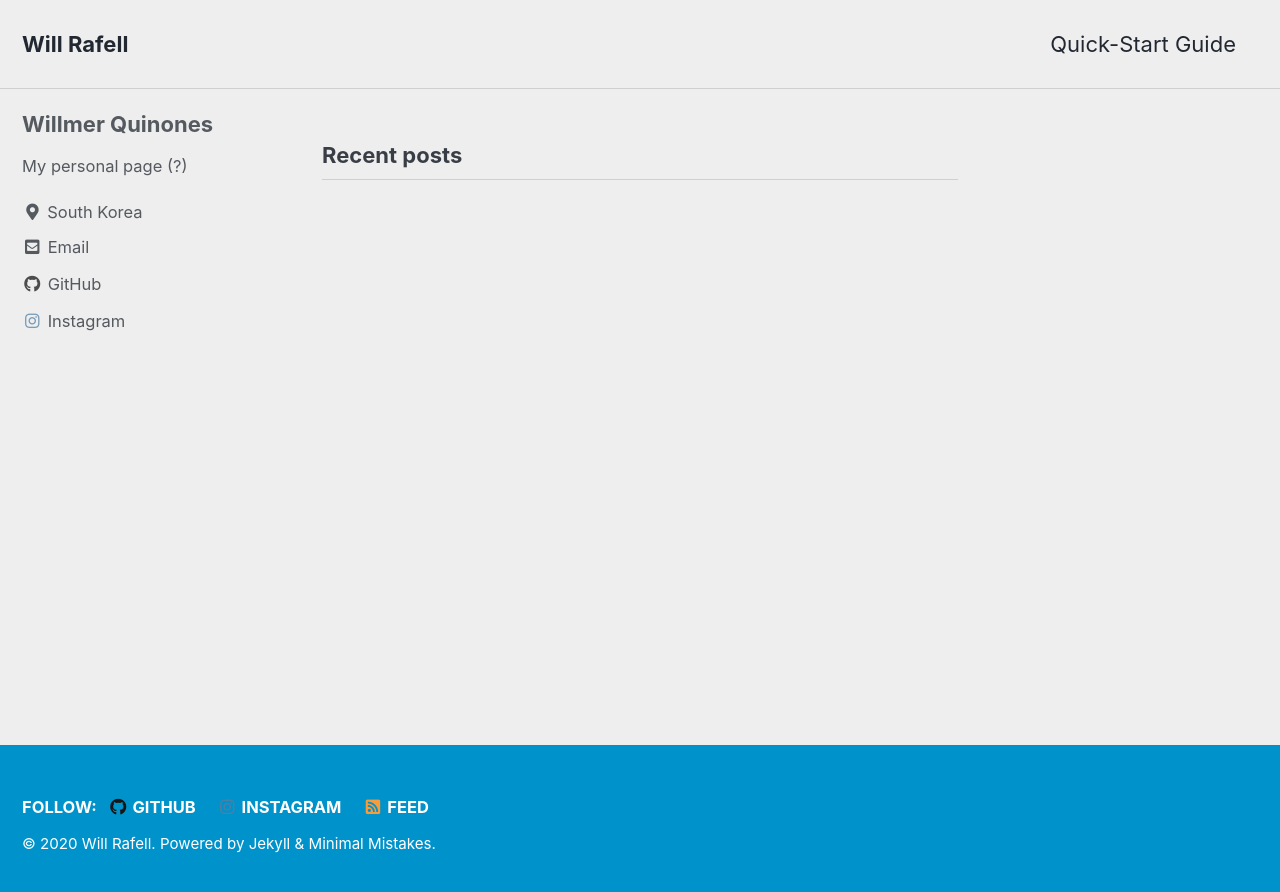
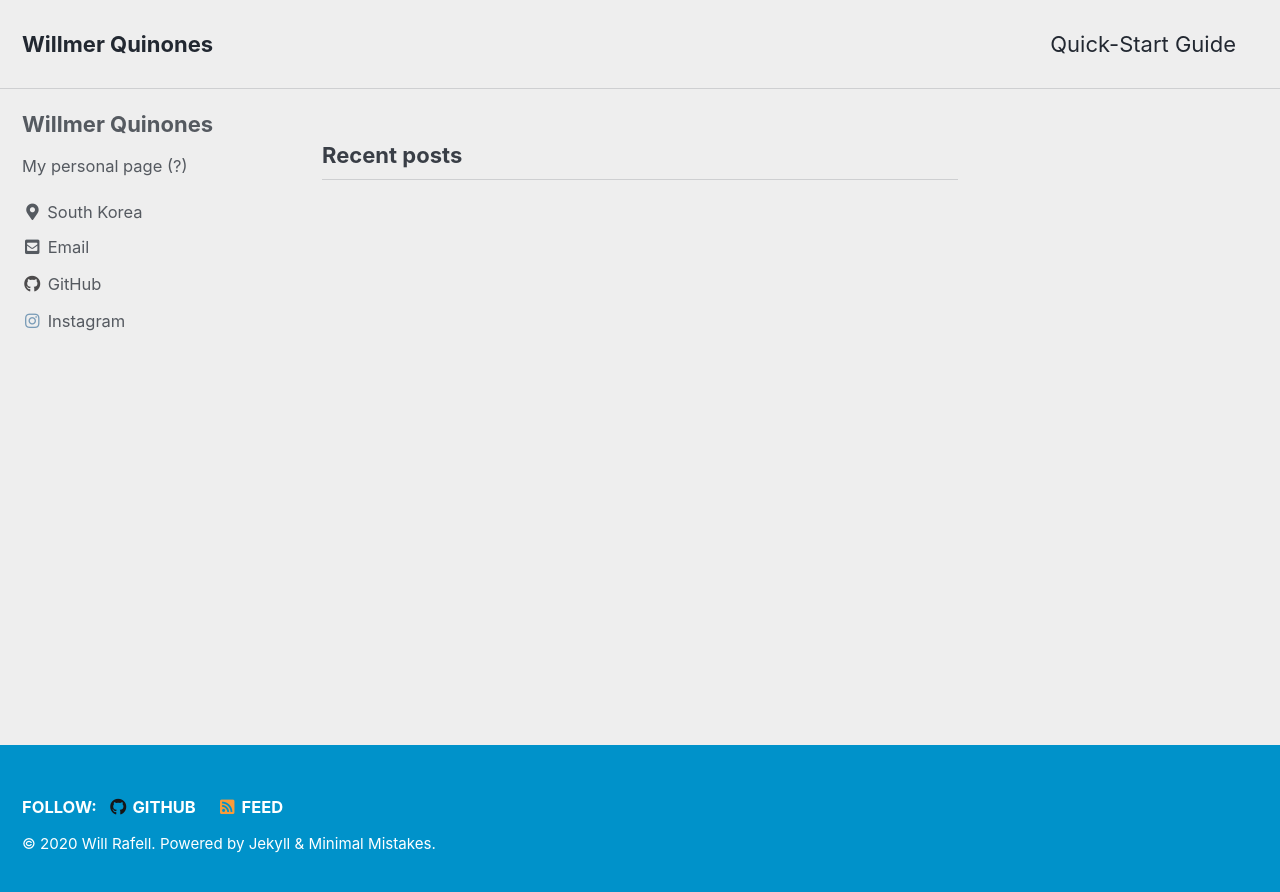
Before and after one commit to WRafell/wrafell.github.io, a Jekyll site: the page built from index.html, in a window 1280 px wide. Shown: the top 892 px of the page. Built offline with Jekyll 4.4.1, drawn with Linux system fonts in a browser that asks for light colours; cached includes are drawn as plain includes; the list of posts is cut into pages by our own code; part of the change alters nothing that is shown.

Commit message:
experimental commit

```diff
--- a/_config.yml
+++ b/_config.yml
@@ -16,11 +16,11 @@ minimal_mistakes_skin    : "air" # "air", "aqua", "contrast", "dark", "dirt", "n
 
 # Site Settings
 locale                   : "en-US"
-title                    : "Will Rafell"
+title                    : "Willmer Quinones"
 title_separator          : "|"
 subtitle                 : # site tagline that appears below site title in masthead
 name                     : "Will Rafell"
-description              : "My personal webpage for academic purposes."
+description              : "Ph.D Student of KAIST Graduate School of Knowledge Service Engineering"
 url                      : "https://wrafell.github.io/" # the base hostname & protocol for your site e.g. "https://mmistakes.github.io"
 baseurl                  : # the subpath of your site, e.g. "/blog"
 repository               : "WRafell/wrafell.github.io" # GitHub username/repo-name e.g. "mmistakes/minimal-mistakes"
@@ -138,7 +138,7 @@ footer:
       # url:
     - label: "Instagram"
       icon: "fab fa-fw fa-instagram"
-      url: "https://instagram.com/wrafell"
+      #url: "https://instagram.com/wrafell"
 
 
 # Reading Files
```
